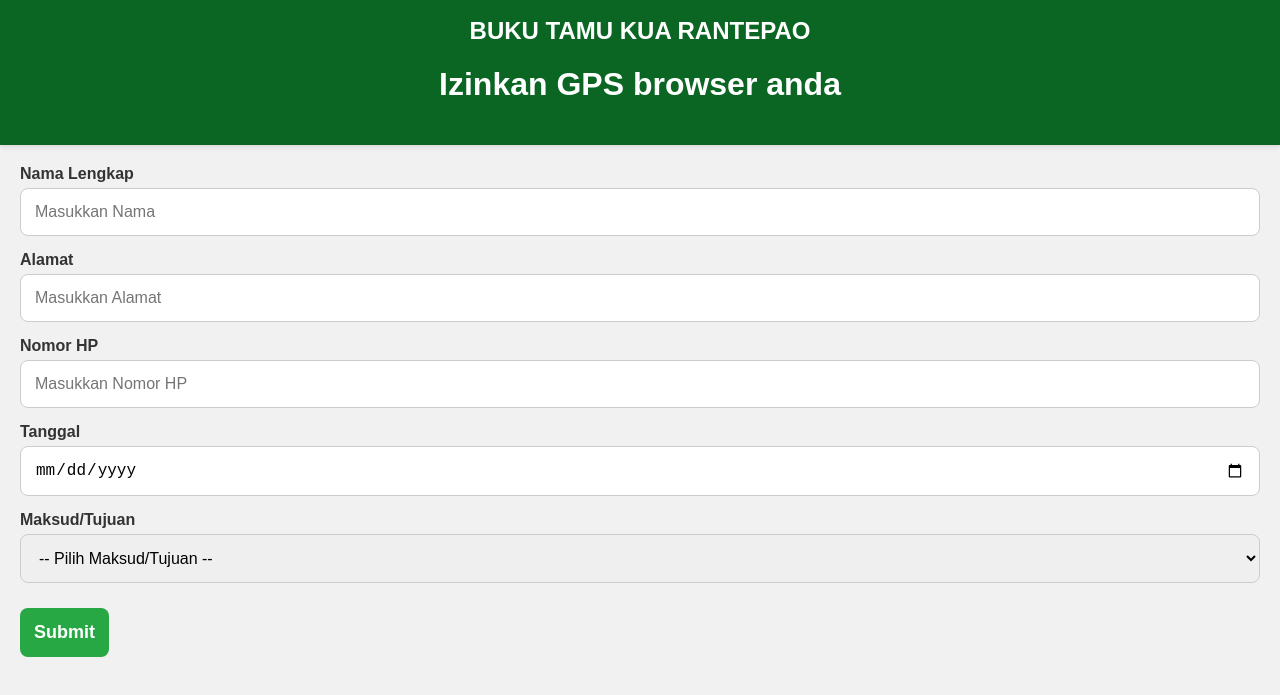
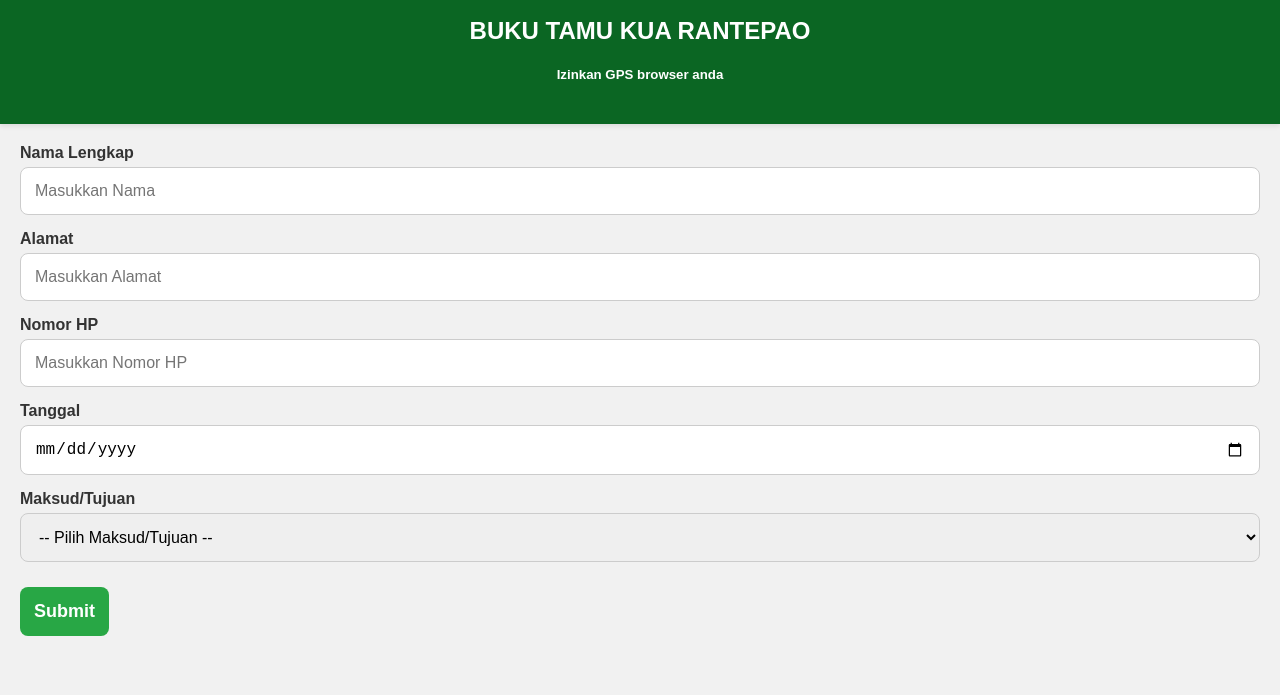
Before and after one commit to KUA-Rantepao/Buku-Tamu-KUA-Rantepao, a plain HTML site: page index.html in a window 1280 px wide. Shown: the part 83-778 px from the top of the page. Drawn offline with Linux system fonts and the light colour scheme.

Commit message:
Update index.html

```diff
--- a/index.html
+++ b/index.html
@@ -137,7 +137,7 @@
     <img src="https://upload.wikimedia.org/wikipedia/commons/9/9a/Kementerian_Agama_new_logo.png" alt="Logo Kemenag"
       style="max-width: 80px; height: auto; display: block; margin: 0 auto 15px;">
     <h2>BUKU TAMU KUA RANTEPAO</h2>
-    <h1>Izinkan GPS browser anda</h1>
+    <h5>Izinkan GPS browser anda</h5>
   </div>
 
   <div class="form-container">
```
